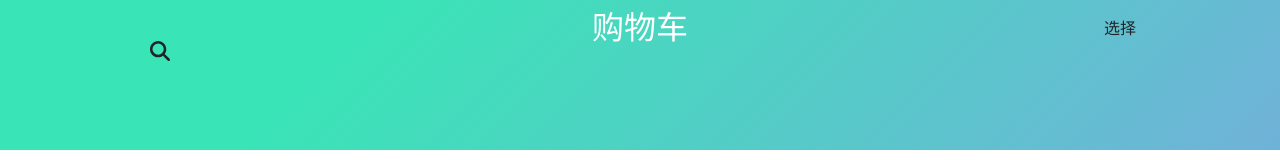
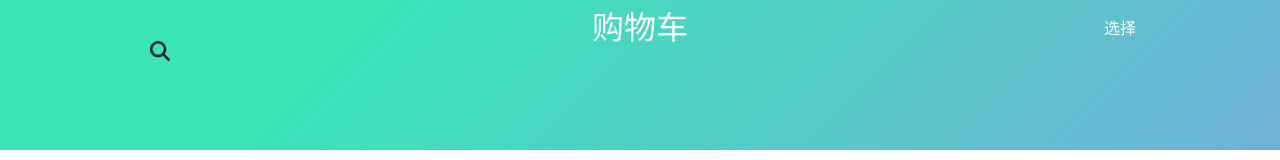
Before and after one commit to teinfai/protechtask, a React (Create React App) app in the folder task/: page /cart in a window 1280 px wide. Shown: the top 160 px of the page. Built offline with nearby package versions, Linux system fonts and the light colour scheme.

Commit message:
Update Cart.js

```diff
--- a/task/src/components/Cart.js
+++ b/task/src/components/Cart.js
@@ -7,7 +7,7 @@ import { useNavigate } from 'react-router-dom';
 import { UpdateCart } from "../Store/reduxjs/cart.js";
 import './Cart.css';
 import { toast } from 'react-toastify';
-
+import { faStore } from '@fortawesome/free-solid-svg-icons';
 
 
 function Cart() {
@@ -153,7 +153,7 @@ function Cart() {
                     <h2 onClick={gobacktoshopping} className='mb-0'>购物车</h2>
                 </Col>
                 <Col className="text-center tex-white mt-3" xs="3">
-                    <p onClick={gobacktoshopping} >选择</p>
+                    <p style={{ color: 'white' }} onClick={gobacktoshopping} >选择</p>
                 </Col>
             </Row>
 
@@ -174,7 +174,11 @@ function Cart() {
 
                                     <Col xs="12">
                                         <Card style={{ width: '93%', margin: '1rem' }}>
-
+                                            <Row className='pt-2'>
+                                                <Col xs="1"></Col>
+                                                <Col xs="6" className='text-start'> <FontAwesomeIcon icon={faStore} /><span className='ps-2'>车商</span>
+                                                </Col>
+                                            </Row>
                                             <CardBody>
                                                 {products
                                                     .filter(product => {
```
